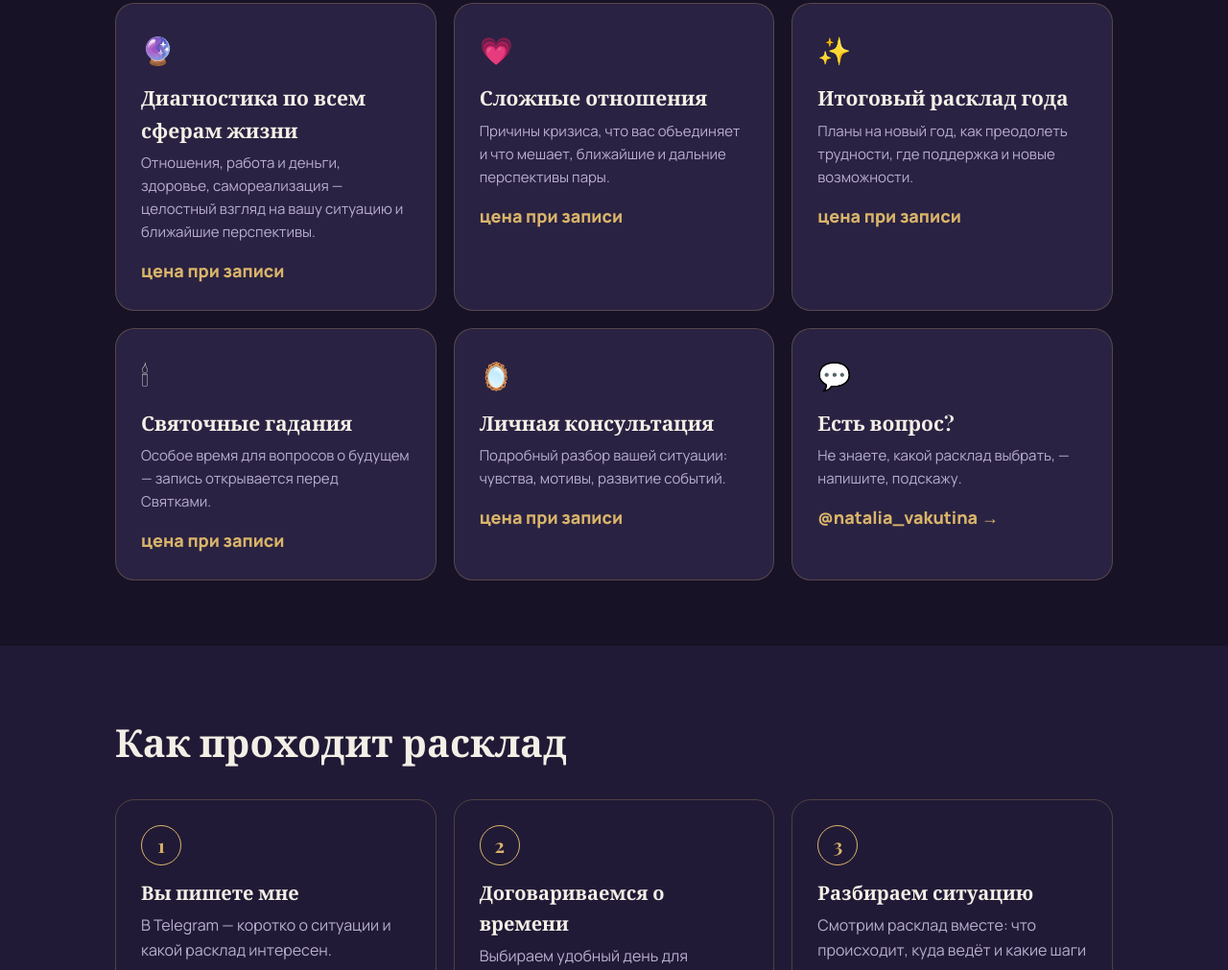
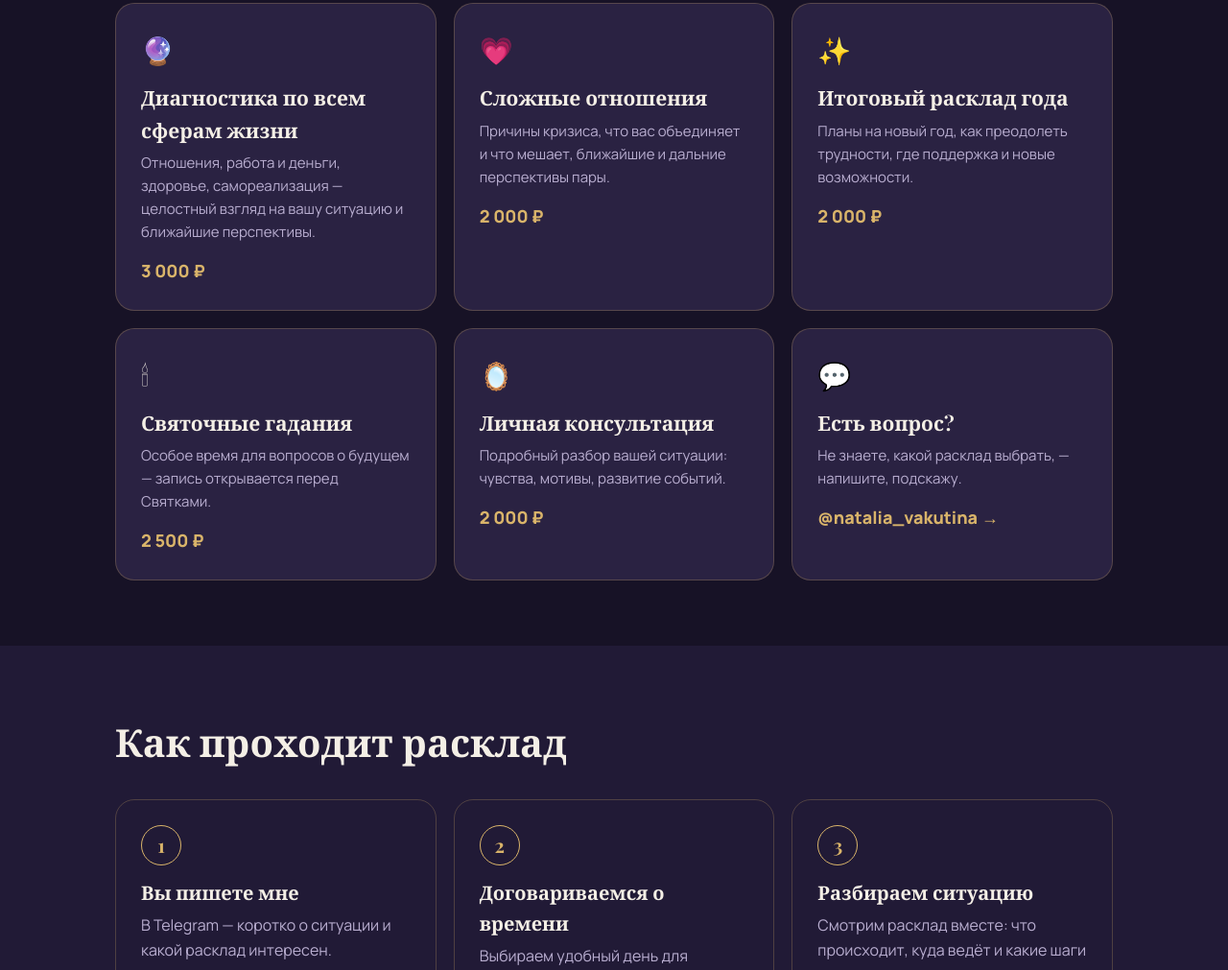
Before and after one commit to tatjkail-boop/sites, a plain HTML site: page zazerkalie-vakutina/index.html in a window 1280 px wide. Shown: the part 1114-2125 px from the top of the page at 96% size. Drawn offline with nearby package versions, Linux system fonts and the light colour scheme.

Commit message:
zazerkalie: real prices
Co-Authored-By: Claude Opus 5.5 <noreply@anthropic.com>
Claude-Session: https://claude.ai/code/session_011vt9iVEJXHyJeF2bRLWYS1

```diff
--- a/zazerkalie-vakutina/index.html
+++ b/zazerkalie-vakutina/index.html
@@ -104,11 +104,11 @@ footer b{color:var(--ink)}footer a{color:var(--gold)}footer small{opacity:.7}
 <section id="price"><div class="w">
   <h2>Расклады</h2>
   <div class="grid">
-    <div class="s"><div class="ic">🔮</div><h3>Диагностика по всем сферам жизни</h3><p>Отношения, работа и деньги, здоровье, самореализация — целостный взгляд на вашу ситуацию и ближайшие перспективы.</p><div class="pr">цена при записи</div></div>
-    <div class="s"><div class="ic">💗</div><h3>Сложные отношения</h3><p>Причины кризиса, что вас объединяет и что мешает, ближайшие и дальние перспективы пары.</p><div class="pr">цена при записи</div></div>
-    <div class="s"><div class="ic">✨</div><h3>Итоговый расклад года</h3><p>Планы на новый год, как преодолеть трудности, где поддержка и новые возможности.</p><div class="pr">цена при записи</div></div>
-    <div class="s"><div class="ic">🕯</div><h3>Святочные гадания</h3><p>Особое время для вопросов о будущем — запись открывается перед Святками.</p><div class="pr">цена при записи</div></div>
-    <div class="s"><div class="ic">🪞</div><h3>Личная консультация</h3><p>Подробный разбор вашей ситуации: чувства, мотивы, развитие событий.</p><div class="pr">цена при записи</div></div>
+    <div class="s"><div class="ic">🔮</div><h3>Диагностика по всем сферам жизни</h3><p>Отношения, работа и деньги, здоровье, самореализация — целостный взгляд на вашу ситуацию и ближайшие перспективы.</p><div class="pr">3 000 ₽</div></div>
+    <div class="s"><div class="ic">💗</div><h3>Сложные отношения</h3><p>Причины кризиса, что вас объединяет и что мешает, ближайшие и дальние перспективы пары.</p><div class="pr">2 000 ₽</div></div>
+    <div class="s"><div class="ic">✨</div><h3>Итоговый расклад года</h3><p>Планы на новый год, как преодолеть трудности, где поддержка и новые возможности.</p><div class="pr">2 000 ₽</div></div>
+    <div class="s"><div class="ic">🕯</div><h3>Святочные гадания</h3><p>Особое время для вопросов о будущем — запись открывается перед Святками.</p><div class="pr">2 500 ₽</div></div>
+    <div class="s"><div class="ic">🪞</div><h3>Личная консультация</h3><p>Подробный разбор вашей ситуации: чувства, мотивы, развитие событий.</p><div class="pr">2 000 ₽</div></div>
     <div class="s"><div class="ic">💬</div><h3>Есть вопрос?</h3><p>Не знаете, какой расклад выбрать, — напишите, подскажу.</p><div class="pr"><a href="https://t.me/natalia_vakutina" target="_blank" rel="noopener">@natalia_vakutina →</a></div></div>
   </div>
 </div></section>
```
